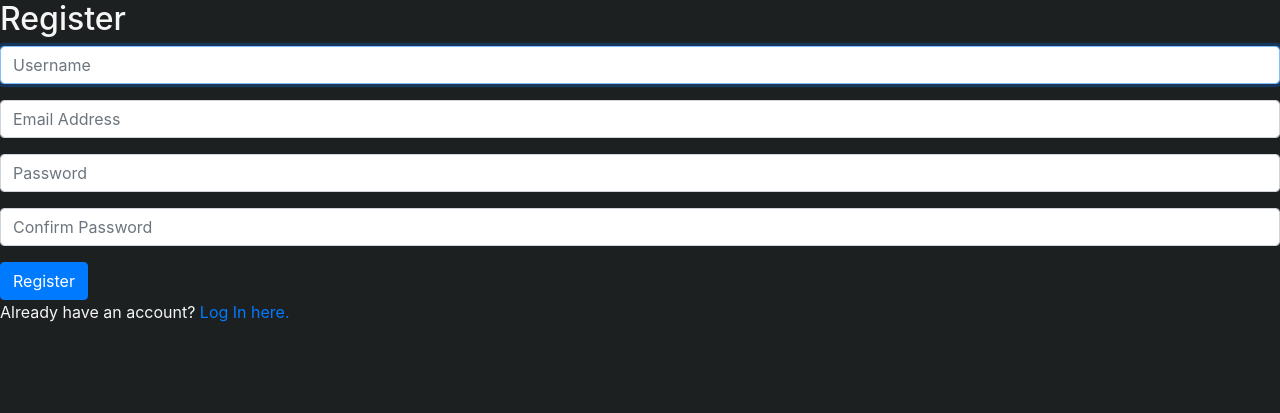
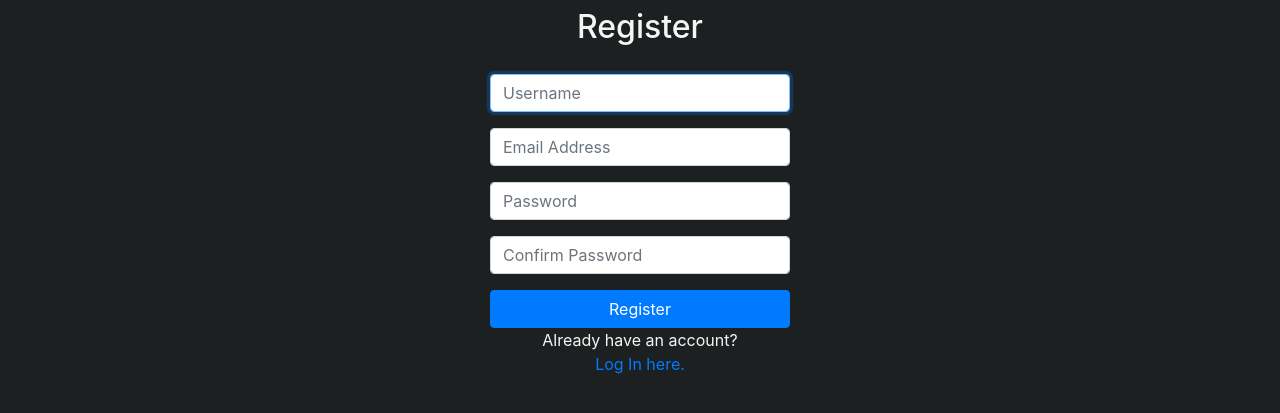
Before and after one commit to mgarnaga/network, a Django app: page /register in a window 1280 px wide. Shown: the part 56-469 px from the top of the page. Run offline with Django 3.2, Linux system fonts and the light colour scheme; some libraries are stand-ins or nearby versions.

Commit message:
style add-ons

```diff
--- a/network/static/network/network.js
+++ b/network/static/network/network.js
@@ -1,4 +1,5 @@
 document.addEventListener('DOMContentLoaded', function() {
+    load_posts('all')
     document.querySelector('#all').addEventListener('click', () => load_posts('all'));
     document.querySelector('#following').addEventListener('click', () => load_posts('following'));
     document.querySelector('#post-form').addEventListener('submit', new_post);
--- a/network/static/network/styles.css
+++ b/network/static/network/styles.css
@@ -71,3 +71,32 @@ textarea {
     text-decoration: underline;
     cursor: pointer;
 }
+
+#follow-btn {
+    background-color: #282828;
+    border: whitesmoke solid 1px;
+    color: whitesmoke;
+    margin: 8px;
+    padding: 6px;
+    font-size: 14px;
+}
+
+#follow-btn:hover {
+    color:#d3869b;
+}
+
+.logreg_body {
+    display: grid;
+    place-items: center;
+    padding: 20px;
+    text-align: center;
+}
+
+h2 {
+    text-align: center;
+    margin-top: 8px;
+}
+
+.btn-primary {
+    width: 300px;
+}
--- a/network/templates/network/login.html
+++ b/network/templates/network/login.html
@@ -4,6 +4,7 @@
 
     <h2>Login</h2>
 
+    <div class="logreg_body">
     {% if message %}
         <div>{{ message }}</div>
     {% endif %}
@@ -21,4 +22,5 @@
 
     Don't have an account? <a href="{% url 'register' %}">Register here.</a>
 
+    </div>
 {% endblock %}
--- a/network/templates/network/register.html
+++ b/network/templates/network/register.html
@@ -4,6 +4,7 @@
 
     <h2>Register</h2>
 
+    <div class="logreg_body">
     {% if message %}
         <div>{{ message }}</div>
     {% endif %}
@@ -27,4 +28,5 @@
 
     Already have an account? <a href="{% url 'login' %}">Log In here.</a>
 
+    </div>
 {% endblock %}
--- a/network/views.py
+++ b/network/views.py
@@ -1,7 +1,7 @@
 from django.contrib.auth import authenticate, login, logout
 from django.db import IntegrityError
 from django.http import HttpResponse, HttpResponseRedirect, JsonResponse
-from django.shortcuts import render
+from django.shortcuts import render, redirect
 from django.urls import reverse
 from django.views.decorators.csrf import csrf_exempt
 import json
@@ -26,7 +26,8 @@ def index(request):
         new_post.save()
         return JsonResponse({"message": "Post successful."}, status=201)
 
-
+    if not request.user.is_authenticated:
+        return redirect(to="login")
     return render(request, "network/index.html")
 
 
```
Also changed, not shown: db.sqlite3.
